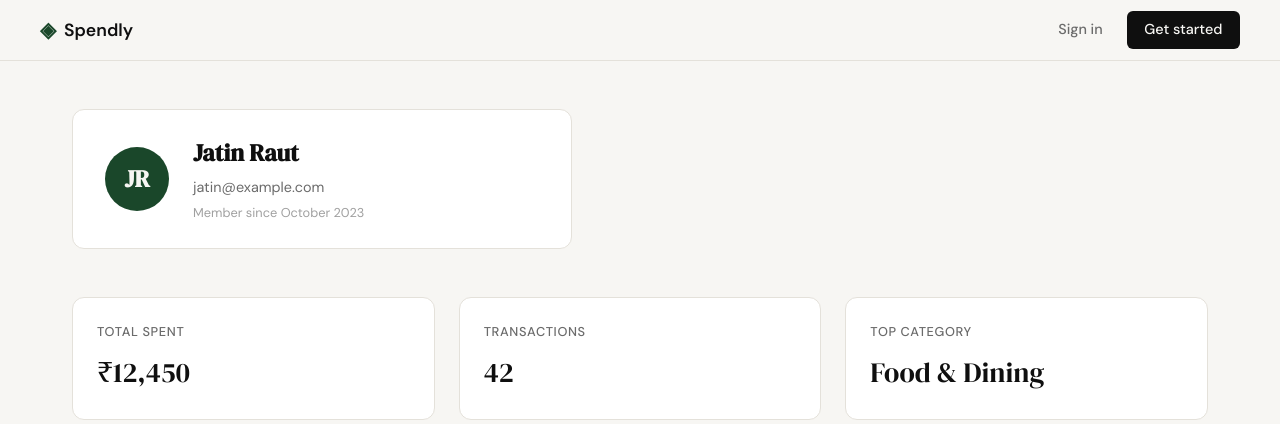
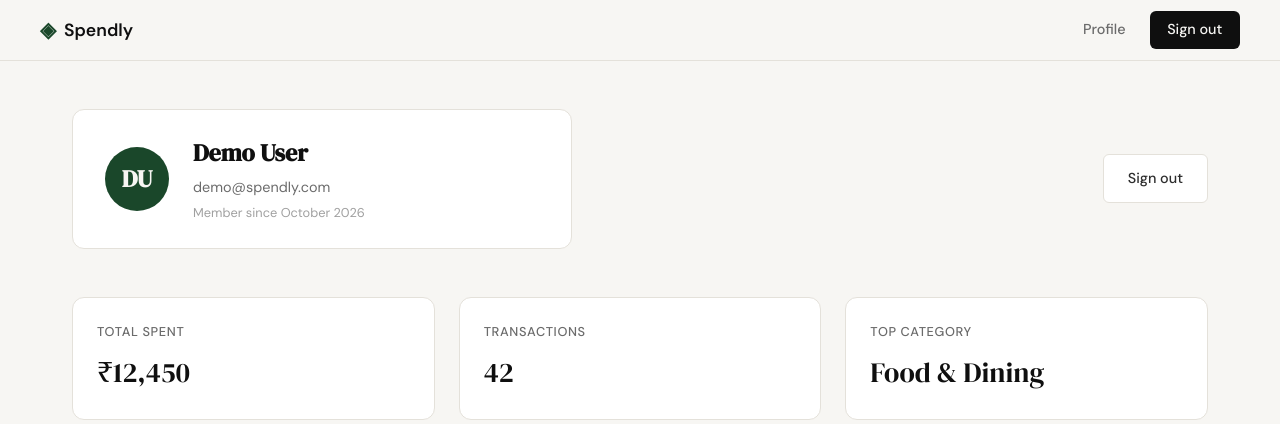
Before and after one commit to jatinraut4/spendly, a Flask app: page /profile in a window 1280 px wide. Shown: the top 424 px of the page. Run offline with Flask 3, Linux system fonts and the light colour scheme; a user stored in the database is signed in; data comes from the database, SQL or seed files in the repository.

Commit message:
Implement login and logout with session management
Add authentication flow that validates user credentials from database
before allowing access to profile page. Profile now displays actual
logged-in user data instead of hardcoded values.

- Add POST handler for login route with credential validation
- Implement logout route that clears session
- Add verify_user() and get_user_by_id() database helpers
- Display logged-in user's name, email, initials, and join date
- Add conditional navigation (Profile/Sign out vs Sign in/Get started)
- Add Sign out button to profile page header
- Set Flask secret key for session support

Co-Authored-By: Claude <noreply@anthropic.com>

```diff
--- a/expense-tracker/app.py
+++ b/expense-tracker/app.py
@@ -1,8 +1,10 @@
 from flask import Flask, render_template, request, redirect, url_for, session
-from database.db import init_db, seed_db, create_user
+from database.db import init_db, seed_db, create_user, verify_user, get_user_by_id
 import sqlite3
+from datetime import datetime
 
 app = Flask(__name__)
+app.secret_key = "dev-secret-key-change-in-production"
 
 
 # ------------------------------------------------------------------ #
@@ -39,10 +41,25 @@ def register():
     return render_template("register.html")
 
 
-@app.route("/login")
+@app.route("/login", methods=["GET", "POST"])
 def login():
     if session.get("user_id"):
         return redirect(url_for("profile"))
+
+    if request.method == "POST":
+        email = request.form.get("email")
+        password = request.form.get("password")
+
+        if not email or not password:
+            return render_template("login.html", error="Email and password are required")
+
+        user = verify_user(email, password)
+        if user:
+            session["user_id"] = user["id"]
+            return redirect(url_for("profile"))
+        else:
+            return render_template("login.html", error="Invalid email or password")
+
     return render_template("login.html")
 
 
@@ -62,7 +79,8 @@ def privacy():
 
 @app.route("/logout")
 def logout():
-    return "Logout — coming in Step 3"
+    session.clear()
+    return redirect(url_for("login"))
 
 
 @app.route("/profile")
@@ -70,13 +88,31 @@ def profile():
     if not session.get("user_id"):
         return redirect(url_for("login"))
 
-    # Hardcoded data for Step 4 design validation
+    # Fetch actual user data from database
+    user_data = get_user_by_id(session["user_id"])
+    if not user_data:
+        session.clear()
+        return redirect(url_for("login"))
+
+    # Extract initials from name
+    name_parts = user_data["name"].split()
+    initials = "".join([part[0].upper() for part in name_parts if part])
+
+    # Format joined date
+    try:
+        created_at = datetime.strptime(user_data["created_at"], "%Y-%m-%d %H:%M:%S")
+        joined_date = created_at.strftime("%B %Y")
+    except:
+        joined_date = "Recently"
+
     user = {
-        "name": "Jatin Raut",
-        "email": "jatin@example.com",
-        "initials": "JR",
-        "joined_date": "October 2023"
+        "name": user_data["name"],
+        "email": user_data["email"],
+        "initials": initials,
+        "joined_date": joined_date
     }
+
+    # Still using dummy data for stats, transactions, and categories
     stats = {
         "total_spent": "12,450",
         "count": 42,
--- a/expense-tracker/database/db.py
+++ b/expense-tracker/database/db.py
@@ -1,5 +1,5 @@
 import sqlite3
-from werkzeug.security import generate_password_hash
+from werkzeug.security import generate_password_hash, check_password_hash
 
 DATABASE_PATH = 'spendly.db'
 
@@ -52,6 +52,33 @@ def create_user(name, email, password):
         )
         conn.commit()
 
+def verify_user(email, password):
+    """
+    Verifies user credentials and returns the user record if valid.
+    Returns None if credentials are invalid.
+    """
+    with get_db() as conn:
+        user = conn.execute(
+            "SELECT id, name, email, password_hash FROM users WHERE email = ?",
+            (email,)
+        ).fetchone()
+
+        if user and check_password_hash(user['password_hash'], password):
+            return dict(user)
+        return None
+
+def get_user_by_id(user_id):
+    """
+    Fetches a user by their ID.
+    Returns the user record as a dict or None if not found.
+    """
+    with get_db() as conn:
+        user = conn.execute(
+            "SELECT id, name, email, created_at FROM users WHERE id = ?",
+            (user_id,)
+        ).fetchone()
+        return dict(user) if user else None
+
 def seed_db():
 
     """
--- a/expense-tracker/static/css/profile.css
+++ b/expense-tracker/static/css/profile.css
@@ -14,7 +14,8 @@
 /* User Header */
 .profile-header {
     display: flex;
-    justify-content: flex-start;
+    justify-content: space-between;
+    align-items: center;
 }
 
 .user-card {
@@ -25,8 +26,26 @@
     border: 1px solid var(--border);
     border-radius: var(--radius-md);
     padding: 1.5rem 2rem;
-    width: 100%;
+    flex: 1;
     max-width: 500px;
+}
+
+.logout-btn {
+    padding: 0.75rem 1.5rem;
+    background: var(--paper-card);
+    border: 1px solid var(--border);
+    border-radius: var(--radius-sm);
+    color: var(--ink-soft);
+    text-decoration: none;
+    font-size: 0.9rem;
+    font-weight: 500;
+    transition: all 0.2s;
+}
+
+.logout-btn:hover {
+    background: var(--paper-hover);
+    color: var(--ink);
+    border-color: var(--ink-faint);
 }
 
 .avatar {
--- a/expense-tracker/templates/base.html
+++ b/expense-tracker/templates/base.html
@@ -19,8 +19,13 @@
                 <span class="brand-name">Spendly</span>
             </a>
             <div class="nav-links">
-                <a href="{{ url_for('login') }}">Sign in</a>
-                <a href="{{ url_for('register') }}" class="nav-cta">Get started</a>
+                {% if session.get('user_id') %}
+                    <a href="{{ url_for('profile') }}">Profile</a>
+                    <a href="{{ url_for('logout') }}" class="nav-cta">Sign out</a>
+                {% else %}
+                    <a href="{{ url_for('login') }}">Sign in</a>
+                    <a href="{{ url_for('register') }}" class="nav-cta">Get started</a>
+                {% endif %}
             </div>
         </div>
     </nav>
--- a/expense-tracker/templates/profile.html
+++ b/expense-tracker/templates/profile.html
@@ -24,6 +24,7 @@
                     <p class="user-member">Member since {{ user.joined_date }}</p>
                 </div>
             </div>
+            <a href="{{ url_for('logout') }}" class="logout-btn">Sign out</a>
         </header>
 
         <!-- Summary Stats -->
```
Also changed, not shown: expense-tracker/.claude/specs/03-login-logout.md (added).
